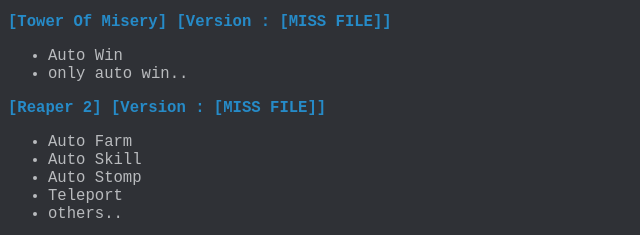
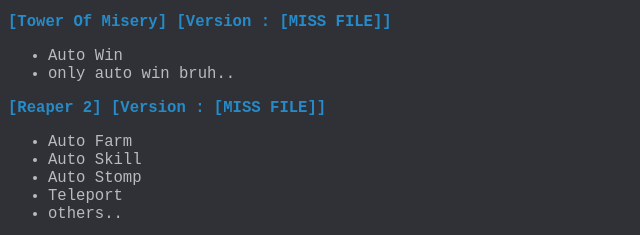
Before and after one commit to AFJOKERS/X, a plain HTML site: page others/projects.html in a window 1280 px wide. Shown: the part 386-621 px from the top of the page, 0-640 px from the left. Drawn offline with nearby package versions, Linux system fonts and the light colour scheme.

Commit message:
Update projects.html

```diff
--- a/others/projects.html
+++ b/others/projects.html
@@ -98,7 +98,7 @@
 <h3>[Tower Of Misery] [Version : [MISS FILE]]</h3>
 <ul class="roman">
     <li>Auto Win</li>
-    <li>only auto win..</li>
+    <li>only auto win bruh..</li>
 </ul>
 
 <h3>[Reaper 2] [Version : [MISS FILE]]</h3>
```
